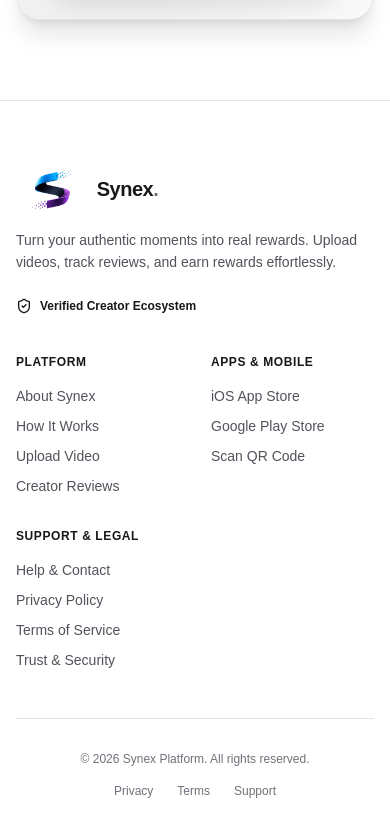
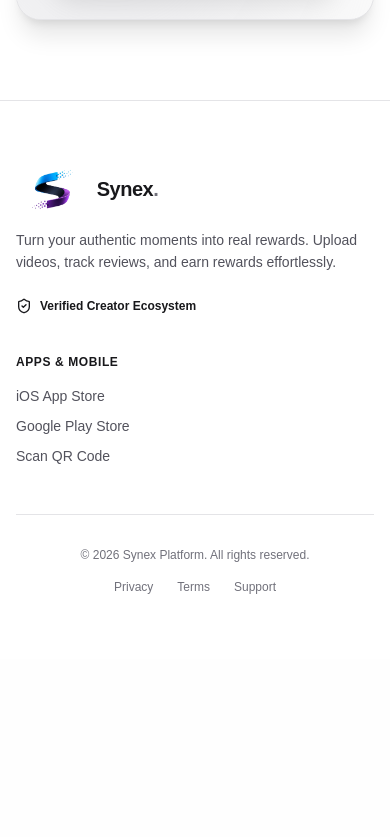
Before and after one commit to DrAmanJy/Project_NoName, a Next.js app in the folder apps/web/: page / in a window 390 px wide. Shown: the part 6716-7553 px from the top of the page. After the commit the page ends 7375 px from the top, so only its background shows below. Built offline with nearby package versions, Linux system fonts and the light colour scheme; no server answers.

Commit message:
style(web): remove platform and support links from footer

```diff
--- a/apps/web/src/components/layout/footer.tsx
+++ b/apps/web/src/components/layout/footer.tsx
@@ -24,33 +24,13 @@
           </div>
 
           {/* Nav Links */}
-          <div className="md:col-span-7 grid grid-cols-2 sm:grid-cols-3 gap-8">
-            <div>
-              <h3 className="text-xs font-bold uppercase tracking-wider text-zinc-900 dark:text-white">Platform</h3>
-              <ul className="mt-4 flex flex-col gap-2.5 text-sm text-zinc-600 dark:text-zinc-400">
-                <li><a href="#about" className="hover:text-zinc-900 dark:hover:text-white">About Synex</a></li>
-                <li><a href="#how-it-works" className="hover:text-zinc-900 dark:hover:text-white">How It Works</a></li>
-                <li><a href="#upload" className="hover:text-zinc-900 dark:hover:text-white">Upload Video</a></li>
-                <li><a href="#testimonials" className="hover:text-zinc-900 dark:hover:text-white">Creator Reviews</a></li>
-              </ul>
-            </div>
-
+          <div className="md:col-span-7 flex md:justify-end">
             <div>
               <h3 className="text-xs font-bold uppercase tracking-wider text-zinc-900 dark:text-white">Apps & Mobile</h3>
               <ul className="mt-4 flex flex-col gap-2.5 text-sm text-zinc-600 dark:text-zinc-400">
                 <li><a href="#download" className="hover:text-zinc-900 dark:hover:text-white">iOS App Store</a></li>
                 <li><a href="#download" className="hover:text-zinc-900 dark:hover:text-white">Google Play Store</a></li>
                 <li><a href="#download" className="hover:text-zinc-900 dark:hover:text-white">Scan QR Code</a></li>
-              </ul>
-            </div>
-
-            <div>
-              <h3 className="text-xs font-bold uppercase tracking-wider text-zinc-900 dark:text-white">Support & Legal</h3>
-              <ul className="mt-4 flex flex-col gap-2.5 text-sm text-zinc-600 dark:text-zinc-400">
-                <li><a href="#contact" className="hover:text-zinc-900 dark:hover:text-white">Help & Contact</a></li>
-                <li><Link href="#" className="hover:text-zinc-900 dark:hover:text-white">Privacy Policy</Link></li>
-                <li><Link href="#" className="hover:text-zinc-900 dark:hover:text-white">Terms of Service</Link></li>
-                <li><Link href="#" className="hover:text-zinc-900 dark:hover:text-white">Trust & Security</Link></li>
               </ul>
             </div>
           </div>
```
